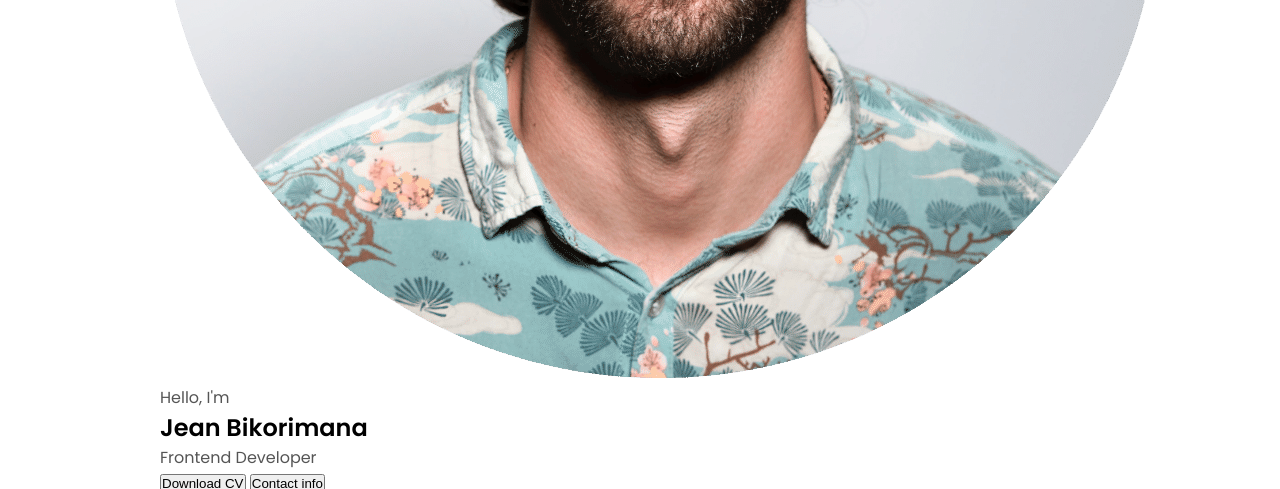
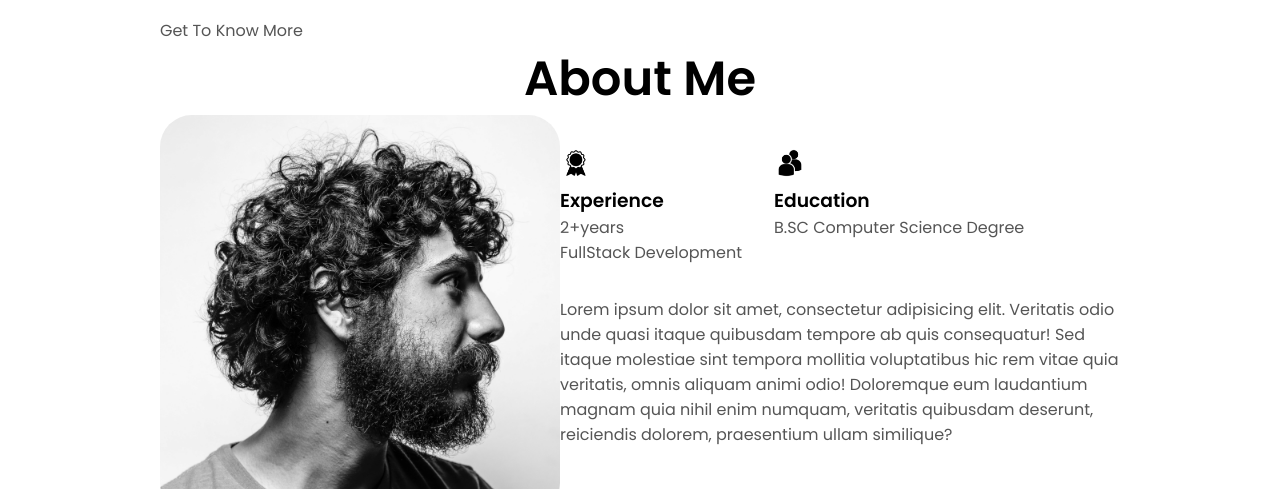
Before and after one commit to Jeanuisb/Portfolio, a plain HTML site: page index.html in a window 1280 px wide. Shown: the part 790-1279 px from the top of the page. Drawn offline with Linux system fonts and the light colour scheme.

Commit message:
About to finish the about section

```diff
--- a/index.html
+++ b/index.html
@@ -35,23 +35,27 @@
             </div>
         </div>
     </nav>
-    <section id="orifuke">
-        <div class="section_pic-container">
+    <section id="profile">
+        <div class="section__pic-container">
             <img src="./assets/profile-pic.png" alt=" Jean Bikorimana Profile Picture">
         </div>
-        <div class="section_text">
+        <div class="section__text">
             <p class="section_text_p1"> Hello, I'm</p>
             <h1 class="title"> Jean Bikorimana</h1>
-            <p class="section_text_p2"> Frontend Developer</p>
+            <p class="section_text_p2"> FullStack Developer</p>
             <div class="btn-container">
                 <button
                     class="btn btn-color-2"
                     onclick="window.open('./assets/resume-example.pdf')"
-                    >Download CV</button>
+                    >
+
+                    Download CV
+                </button>
                 <button
                     class="btn btn-color-1"
                     onclick="location.href ='./#contact'"
-                    >Contact info
+                    >
+                    Contact Info
                 </button>
             </div>
             <div id="socials-container">
@@ -68,6 +72,50 @@
             </div>
         </div>
     </section>
+    <section id="about">
+        <p class="section__text__pq"> Get To Know More</p>
+        <h1 class="title">About Me</h1>
+        <div class="section-container">
+            <div class="section__pic-container">
+                <img src="./assets/about-pic.png"
+                     alt="Profile Picture"
+                     class="about-pic">
+            </div>
+            <div class="about-details-container">
+                <div class="about-containers ">
+                    <div class="details-container">
+                        <img src="./assets/experience.png"
+                        alt="experience icon"
+                        class="icon">
+
+                        <h3>Experience</h3>
+                        <p>2+years <br> FullStack Development</p>
+                    </div>
+                    <div class="details-container">
+                        <img src="./assets/education.png"
+                        alt="education icon"
+                        class="icon">
+
+                        <h3>Education</h3>
+                        <p>B.SC Computer Science Degree</p>
+                    </div>
+                </div>
+                <div class="text-container">
+                    <p>Lorem ipsum dolor sit amet, consectetur
+                        adipisicing elit. Veritatis odio unde quasi itaque
+                        quibusdam tempore ab quis consequatur! Sed itaque molestiae
+                        sint tempora mollitia voluptatibus hic rem vitae quia veritatis,
+                        omnis aliquam animi odio! Doloremque eum laudantium magnam quia
+                        nihil enim numquam, veritatis quibusdam deserunt, reiciendis
+                        dolorem, praesentium ullam similique?</p>
+                </div>
+            </div>
+        </div>
+        <img src="./assets/arrow.png"
+             alt="arrow icon"
+             class="icon arrow"
+             onclick="location.href='./#experience'">
+    </section>
     <script src="script.js"></script>
 </body>
 </html>
--- a/mediaqueries.css
+++ b/mediaqueries.css
@@ -1,5 +1,4 @@
 @media screen and (max-width: 1200px){
-
     #desktop-nav{
         display: none;
     }
--- a/style.css
+++ b/style.css
@@ -1,8 +1,6 @@
 /* General */
 
-
 @import url('https://fonts.googleapis.com/css2?family=Poppins:wght@300;400;500;600&display=swap');
-
 
 *{
     margin: 0;
@@ -49,7 +47,6 @@ a{
     color: black;
     text-decoration: none;
     text-decoration-color: white;
-
 }
 
 a:hover{
@@ -57,12 +54,10 @@ a:hover{
     text-decoration: underline;
     text-underline-offset: 1rem;
     text-decoration-color: rgb(181,181,181);
-
 }
 
 .logo{
     font-size: 2rem;
-
 }
 .logo:hover{
     cursor: default;
@@ -97,7 +92,7 @@ a:hover{
 
 .menu-links{
     position: absolute;
-    top:100%;
+    top: 100%;
     right: 0;
     background-color: white;
     width: fit-content;
@@ -171,3 +166,131 @@ section{
     gap: 5rem;
     height: 80vh;
 }
+
+.section__pic-container{
+    display: flex;
+    height: 400px;
+    width: 400px;
+    margin: auto 0;
+}
+
+.section__text{
+    align-self: center;
+    text-align: center;
+}
+
+.section__text p{
+    font-weight: 600;
+}
+
+.section__text__p1{
+    text-align: center;
+}
+
+.section__text__p2{
+    font-size: 1.75rem;
+    margin-bottom: 1rem;
+}
+
+.title{
+    font-size: 3rem;
+    text-align: center;
+}
+
+#socials-container{
+    display: flex;
+    justify-content: center;
+    margin-top: 1rem;
+    gap: 1rem;
+}
+
+/* ICONS */
+
+.icon{
+    cursor: pointer;
+    height: 2rem;
+}
+
+
+/* BUTTONS */
+
+.btn-container{
+    display: flex;
+    justify-content: center;
+    gap: 1rem;
+
+}
+
+.btn{
+    font-weight: 600;
+    transition: all 300ms ease;
+    padding: 1rem;
+    width: 8rem;
+    border-radius: 2rem;
+
+}
+
+.btn-color-1, .btn-color-2{
+    border: rgb(53,53,53) 0.1rem solid;
+}
+
+.btn-color-1:hover,
+.btn-color-2:hover{
+    cursor: pointer;
+}
+
+.btn-color-1,
+.btn-color-2:hover{
+    background: rgb(53, 53, 53);
+    color: white;
+}
+
+.btn-color-1:hover{
+    background: rgb(53, 53, 53);
+}
+
+.btn-color-2{
+    background: none;
+}
+
+.btn-color-2:hover{
+    border: rgb(255,255,255) 0.1rem solid;
+
+}
+
+.btn-container{
+    gap: 1rem;
+}
+
+
+/* ABOUT */
+
+#about{
+    position: relative;
+}
+
+.about-containers{
+    gap: 2rem;
+    margin-bottom: 2rem;
+    margin-top: 2rem;
+}
+
+.about-details-contair{
+    justify-content: center;
+    flex-direction: column;
+}
+
+.about-containers,
+.about-dettails-containers{
+    display: flex;
+}
+
+.about-pic{
+    border-radius: 2rem;
+}
+
+.arrow{
+    position: absolute;
+    right: -5rem;
+    bottom: 2.5rem;
+}
```
